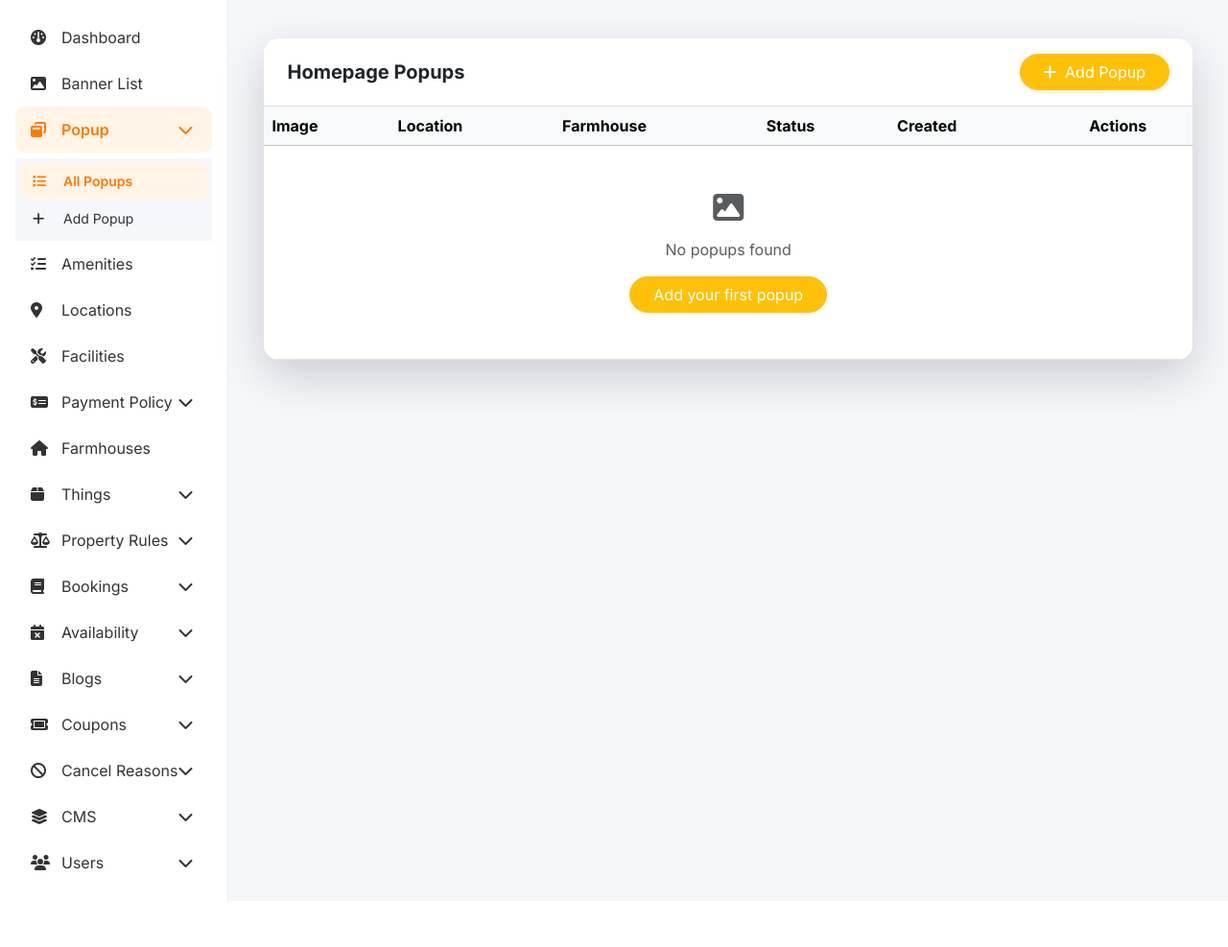
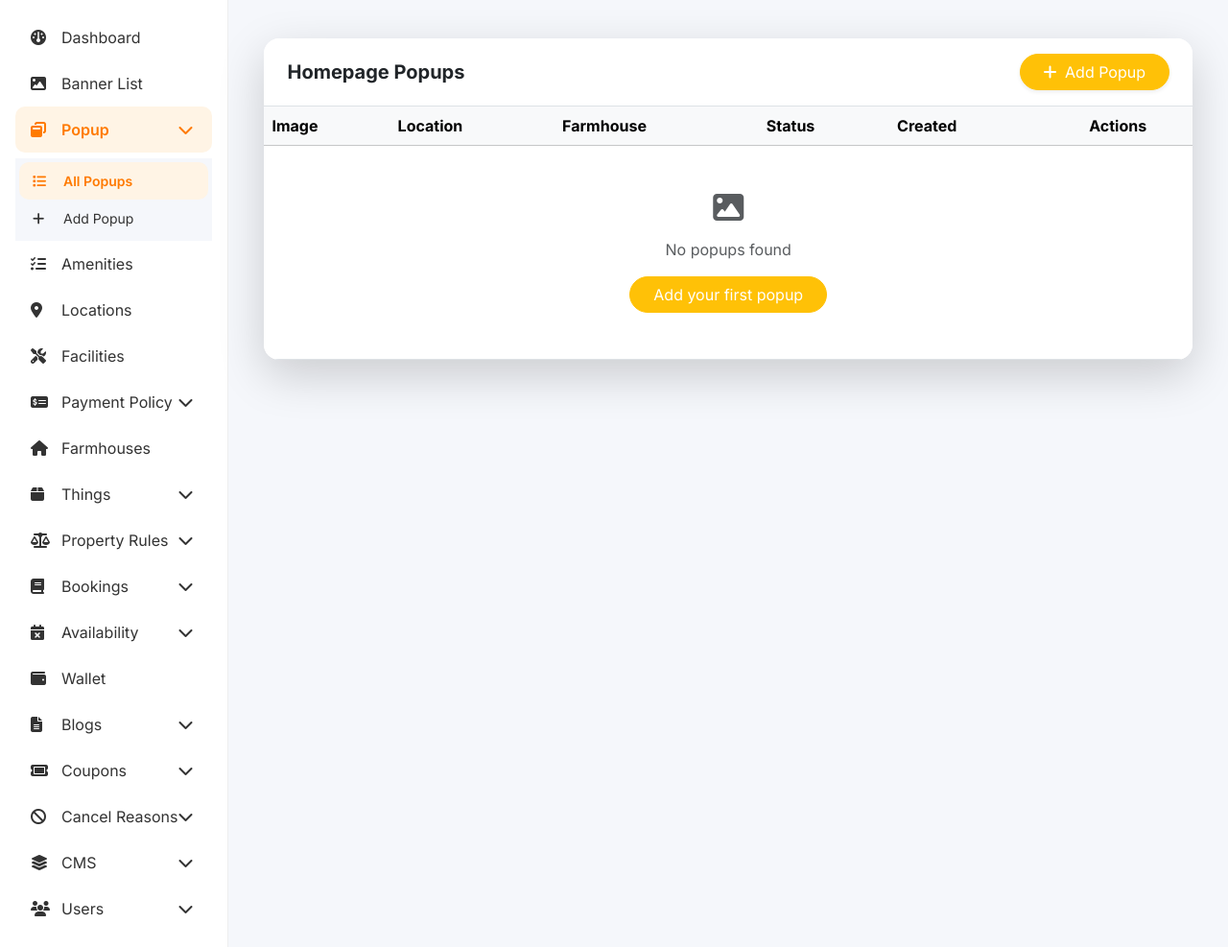
Before and after one commit to Anusha-muraboina/farmhousehyd, a Django app: page /farmhouse_superadmin/popup/ in a window 1280 px wide. Shown: the part 84-1071 px from the top of the page at 96% size. Before the commit the page ends 1023 px from the top, so only its background shows below. Run offline with Django 5.2, Linux system fonts and the light colour scheme; data that the repository does not hold is empty; parts of the project's set-up code (start-up, migrations or seed data) failed here and were passed over; some libraries are stand-ins or nearby versions.

Commit message:
updated the dashboard
updated the dashboard

```diff
--- a/superadmin_dashboard/forms.py
+++ b/superadmin_dashboard/forms.py
@@ -1005,3 +1005,31 @@ class HomePopupForm(forms.ModelForm):
     class Meta:
         model = HomePopup
         fields = ["image", "farmhouse", "location","is_active" ]
+
+
+
+
+# forms.py
+from django import forms
+from wallet.models import Wallet
+
+
+class WalletForm(forms.ModelForm):
+    class Meta:
+        model = Wallet
+        fields = ["user", "balance", "wallet_start_date", "wallet_end_date"]
+
+        widgets = {
+            "user": forms.Select(attrs={"class": "form-control"}),
+            "balance": forms.NumberInput(attrs={"class": "form-control"}),
+
+            "wallet_start_date": forms.DateInput(attrs={
+                "type": "date",
+                "class": "form-control"
+            }),
+
+            "wallet_end_date": forms.DateInput(attrs={
+                "type": "date",
+                "class": "form-control"
+            }),
+        }
--- a/superadmin_dashboard/urls.py
+++ b/superadmin_dashboard/urls.py
@@ -204,4 +204,11 @@ urlpatterns = [
     path("popup/<int:pk>/edit/", views.popup_update, name="popup-update"),
     path("popup/<int:pk>/delete/", views.popup_delete, name="popup-delete"),
 
+
+    path("wallets/", views.wallet_list, name="wallet_list"),
+    path("wallets/create/", views.wallet_create, name="wallet_create"),
+    path("wallets/<int:pk>/edit/", views.wallet_update, name="wallet_update"),
+    path("wallets/<int:pk>/delete/", views.wallet_delete, name="wallet_delete"),
+
+
 ]
--- a/superadmin_dashboard/views.py
+++ b/superadmin_dashboard/views.py
@@ -2941,3 +2941,50 @@ def admin_user_detail(request, user_id):
         'summary': summary,
         'latest_booking': latest_booking
     })
+
+
+# views.py
+from django.shortcuts import render, redirect, get_object_or_404
+from django.contrib import messages
+from wallet.models import Wallet
+from .forms import WalletForm
+
+
+# LIST
+def wallet_list(request):
+    wallets = Wallet.objects.select_related("user").all().order_by("-created_at")
+    return render(request, "superadmin/wallet/list.html", {"wallets": wallets})
+
+
+# CREATE
+def wallet_create(request):
+    form = WalletForm(request.POST or None)
+
+    if form.is_valid():
+        form.save()
+        messages.success(request, "Wallet created successfully ✅")
+        return redirect("wallet_list")
+
+    return render(request, "superadmin/wallet/form.html", {"form": form})
+
+
+# UPDATE
+def wallet_update(request, pk):
+    wallet = get_object_or_404(Wallet, pk=pk)
+    form = WalletForm(request.POST or None, instance=wallet)
+
+    if form.is_valid():
+        form.save()
+        messages.success(request, "Wallet updated successfully ✅")
+        return redirect("wallet_list")
+
+    return render(request, "admin/wallet_form.html", {"form": form})
+
+
+# DELETE (NO TEMPLATE)
+def wallet_delete(request, pk):
+    wallet = get_object_or_404(Wallet, pk=pk)
+    wallet.delete()
+
+    messages.success(request, "Wallet deleted successfully ✅")
+    return redirect("wallet_list")
--- a/templates/superadmin/base.html
+++ b/templates/superadmin/base.html
@@ -219,6 +219,10 @@ class="{% if request.resolver_match.url_name == 'banner-list' %}active-parent{%
 </div>
 </a>
 
+
+
+
+ {% comment %} <a href="{% url 'wallet_list' %}">Wallets</a> {% endcomment %}
 {% comment %} <a href="{% url 'farmhouse-trash' %}" class="btn btn-warning">
     🗑 Trash
 </a> {% endcomment %}
@@ -492,6 +496,16 @@ class="{% if request.resolver_match.url_name == 'blocked-dates-create' %}active{
 </a>
 
 </div>
+
+
+<a href="{% url 'wallet_list' %}">
+<div class="menu-left">
+<i class="fa-solid fa-wallet"></i>
+<span class="menu-text">Wallet</span>
+</div>
+</a>
+
+
 
 <!-- BLOGS -->
 <a onclick="toggleMenu('blogMenu',this)"
```
Also changed, not shown: templates/superadmin/wallet/form.html (added, +67 -0 lines), templates/superadmin/wallet/list.html (added, +113 -0 lines), wallet/models.py (+2 -5 lines).
